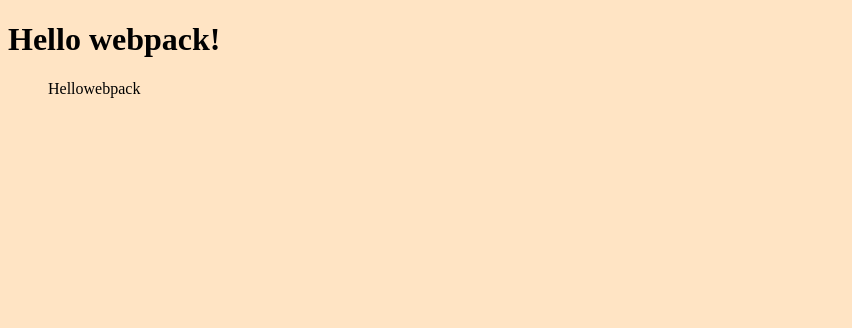
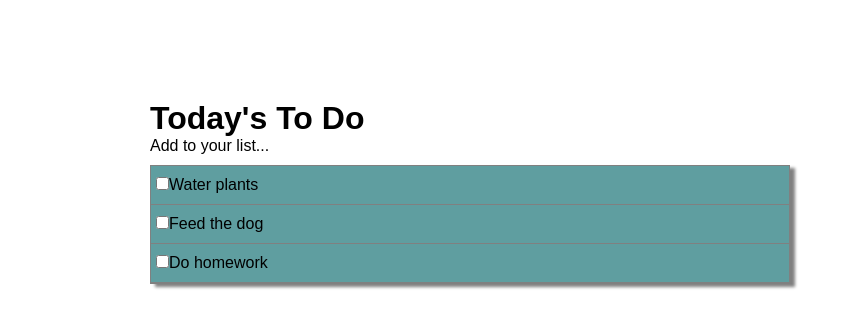
Before and after one commit to Anjacodes/ToDo_List, a website built with webpack: page src/index.html in a window 1280 px wide. Shown: the whole page, without its empty margins (0-852 px from the left). Built offline with nearby package versions, Linux system fonts and the light colour scheme.

Commit message:
Create JavaScript Function to Dynamically Create List Elements, Style Task List

```diff
--- a/src/index.html
+++ b/src/index.html
@@ -7,6 +7,10 @@
     <title>ToDo List</title>
 </head>
 <body>
-    <h1>Hello webpack!</h1>
+<main>
+    <h1>Today's To Do</h1>
+    <p>Add to your list...</p>
+    <ul id="taskContainer"></ul>
+</main>
 </body>
 </html>
--- a/src/index.js
+++ b/src/index.js
@@ -1,12 +1,21 @@
 import _ from 'lodash';
 import './style.css';
 
-function component() {
-    const element = document.createElement('ul');
+const tasks = [{description: 'Water plants', completed: false, index: 0}, {description: 'Feed the dog', completed: false, index: 1},{description: 'Do homework', completed: false, index: 2}];
 
-    // Lodash, now imported by this script
-    element.innerHTML = _.join(['Hello', 'webpack'], '');
-    return element;
+const createLi = () => {
+    const taskContainer = document.getElementById('taskContainer');
+    tasks.forEach(task => {
+        let li = document.createElement('li');
+        li.classList.add('listEl');
+        let input = document.createElement('input');
+        let label = document.createElement('label');
+        input.setAttribute('type', 'checkbox');
+        label.textContent = task.description;
+        li.appendChild(input);
+        li.appendChild(label);
+        taskContainer.appendChild(li);
+    });
 }
 
-document.body.appendChild(component());
+window.addEventListener('load', createLi);
--- a/src/style.css
+++ b/src/style.css
@@ -1,3 +1,27 @@
+* {
+  box-sizing: border-box;
+  margin: 0;
+}
+
+main {
+  margin: 100px 150px;
+}
+
 body {
-  background-color: bisque;
+    font-family: Arial, Helvetica, sans-serif;
 }
+
+ul {
+  list-style-type: none;
+  background: cadetblue;
+  border: 1px solid grey;
+  box-shadow: 5px 3px 3px grey;
+  padding-left: 0;
+  margin-top: 10px;
+  width: 50vw;
+}
+
+.listEl {
+  border-bottom: 1px solid grey;
+  padding: 10px 5px;
+}
```
